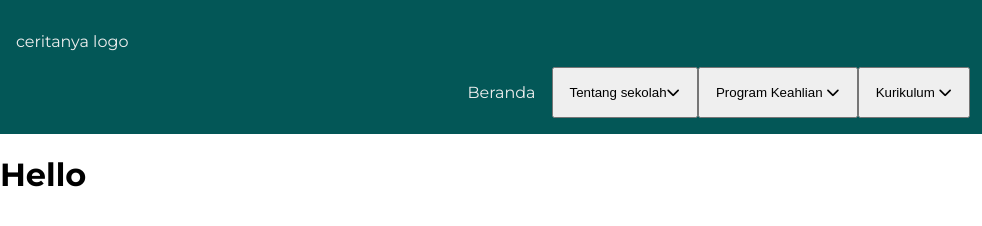
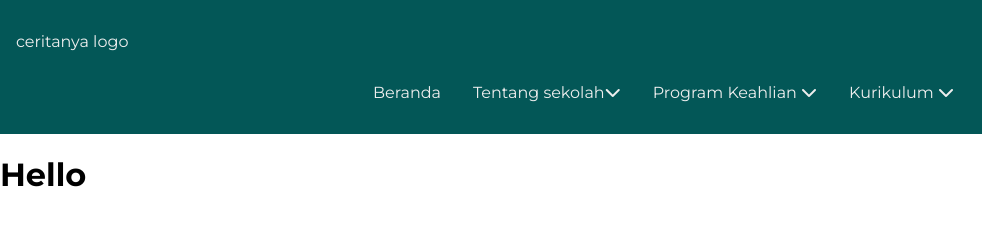
Before and after one commit to Klrfl/metland-homepage, a website: page src/index.pug in a window 1280 px wide. Shown: the full height of the page, 0-982 px from the left. Drawn offline with nearby package versions, Linux system fonts and the light colour scheme; files that its build step writes are made by us from their sources.

Commit message:
reset button

```diff
--- a/src/scss/abstracts/_resets.scss
+++ b/src/scss/abstracts/_resets.scss
@@ -7,3 +7,12 @@ body {
   padding: 0;
   font-family: "Montserrat", "Arial", sans-serif;
 }
+
+button {
+  all: unset;
+  cursor: pointer;
+}
+
+button:focus-visible {
+  outline: 2px solid white;
+}
```
